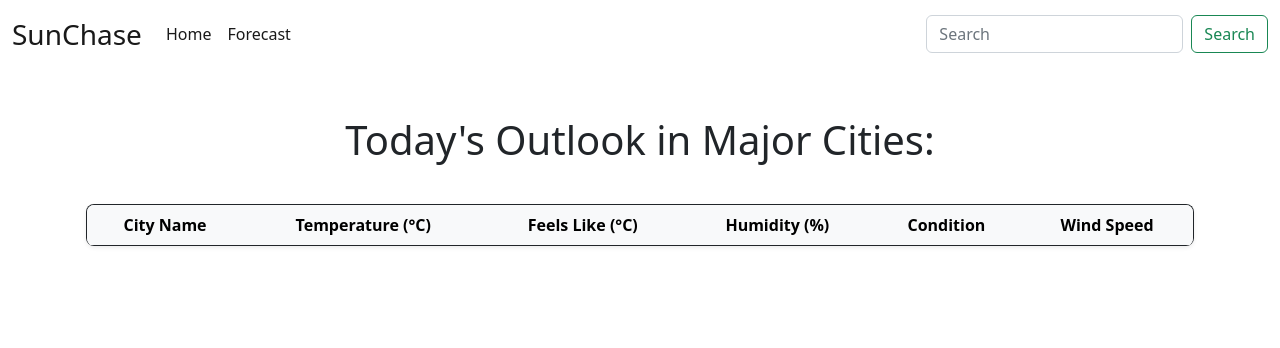
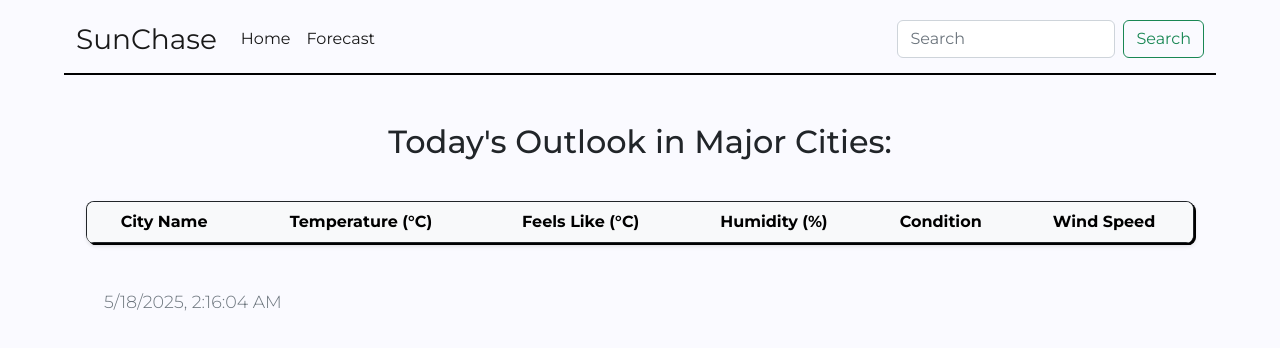
Before and after one commit to sujoy-58/Weather-App, a plain HTML site: page forcast.html in a window 1280 px wide. Drawn offline with nearby package versions, Linux system fonts and the light colour scheme; the site is published under a folder, as on GitHub Pages, so addresses that start at the root find nothing; no server answers.

Commit message:
routing fix

```diff
--- a/pages/forcast.html
+++ b/forcast.html
@@ -7,7 +7,7 @@
   <title>Forecast</title>
   <link href="https://cdn.jsdelivr.net/npm/bootstrap@5.2.3/dist/css/bootstrap.min.css" rel="stylesheet"
     integrity="sha384-rbsA2VBKQhggwzxH7pPCaAqO46MgnOM80zW1RWuH61DGLwZJEdK2Kadq2F9CUG65" crossorigin="anonymous" />
-  <link rel="stylesheet" href="/pages/ForcastStyle.css" />
+  <link rel="stylesheet" href="ForcastStyle.css" />
 
   <!-- GSAP CDN -->
   <script src="https://cdnjs.cloudflare.com/ajax/libs/gsap/3.12.2/gsap.min.js"></script>
@@ -25,7 +25,7 @@
             <a class="nav-link active" aria-current="page" href="/index.html">Home</a>
           </li>
           <li class="nav-item">
-            <a class="nav-link active" aria-current="page" href="/pages/forcast.html">Forecast</a>
+            <a class="nav-link active" aria-current="page" href="forcast.html">Forecast</a>
           </li>
         </ul>
         <form class="d-flex" role="search">
@@ -80,7 +80,7 @@
   <script src="https://cdn.jsdelivr.net/npm/bootstrap@5.2.3/dist/js/bootstrap.bundle.min.js"
     integrity="sha384-kenU1KFdBIe4zVF0s0G1M5b4hcpxyD9F7jL+jjXkk+Q2h455rYXK/7HAuoJl+0I4"
     crossorigin="anonymous"></script>
-  <script src="/pages/multicity.js"></script>
+  <script src="multicity.js"></script>
 
   <!-- GSAP staggered animation -->
   <script>
```
Also changed, not shown: index.html (+1 -1 lines), ForcastStyle.css (renamed from pages/ForcastStyle.css), multicity.js (renamed from pages/multicity.js).
